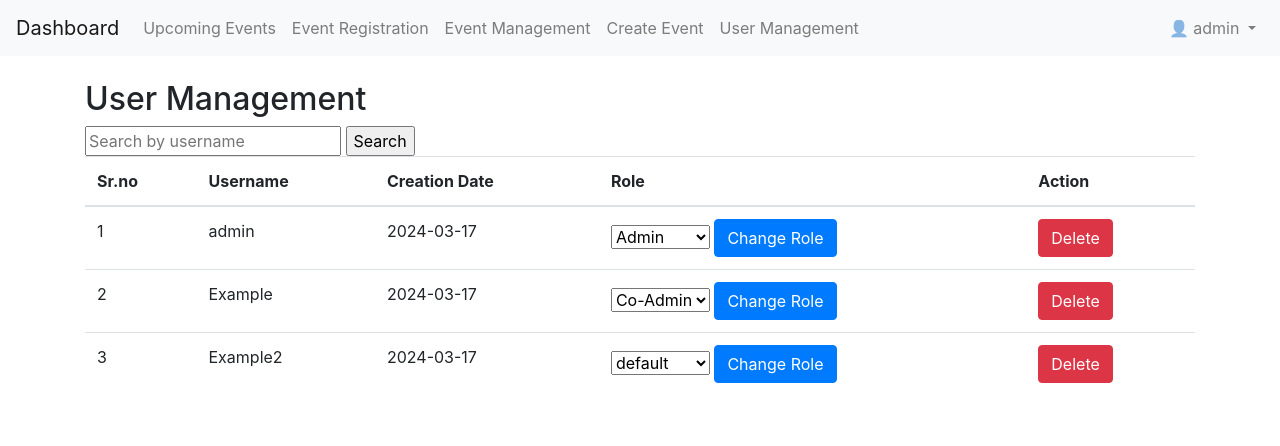
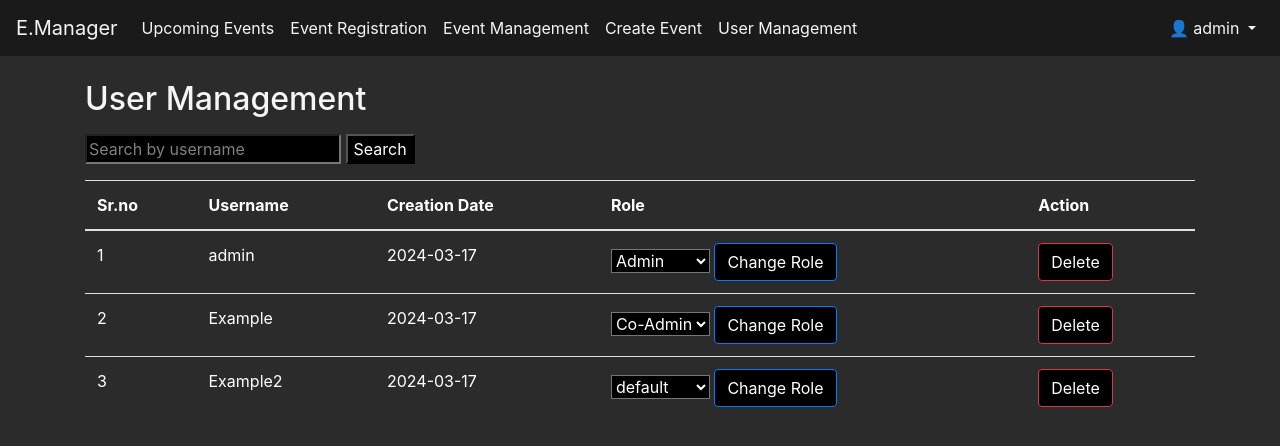
Before and after one commit to Kaushik-Shahare/Event-Manager, a Flask app: page /user_management in a window 1280 px wide. Shown: the top 446 px of the page. Run offline with Flask 3, Linux system fonts and the light colour scheme; a user stored in the database is signed in; data comes from the database, SQL or seed files in the repository; some libraries are stand-ins or nearby versions.

Commit message:
Changed the theam to dark

```diff
--- a/App.py
+++ b/App.py
@@ -217,6 +217,7 @@
             search_result = Event.query.filter(Event.title == search).first()
             if search_result:
                 search_result = Registration.query.filter(Registration.event_id == search_result.id).all()
+                total_result = len(search_result)
 
                 return render_template('event_manager.html', events=search_result, total_result=total_result)
             else:
--- a/requirements.txt
+++ b/requirements.txt
@@ -3,3 +3,4 @@
 bcrypt==4.1.2
 zxcvbn==4.4.28
 SQLAlchemy==2.0.27
+flask-pymongo==2.3.0
--- /dev/null
+++ b/static/css/dashboard.css
@@ -0,0 +1,98 @@
+body {
+  background-color: #2b2b2b;
+  color: #f5f5f5;
+}
+
+.navbar {
+  background-color: #1a1a1a !important;
+}
+
+.nav-link,
+.dropdown-item {
+  color: #f5f5f5 !important;
+}
+
+.navbar-brand {
+  color: #f5f5f5 !important;
+}
+
+.btn-primary {
+  background-color: #007bff;
+  border-color: #007bff;
+}
+
+.btn-primary:hover {
+  background-color: #0069d9;
+  border-color: #0062cc;
+}
+
+.card {
+  background-color: #3a3a3a;
+}
+
+.card-text {
+  color: #f5f5f5;
+}
+
+.text-muted {
+  color: #6c757d !important;
+}
+
+.container {
+  background-color: #2b2b2b;
+}
+
+table {
+  color: #ffffff;
+}
+
+th,
+td {
+  color: #ffffff;
+}
+
+input {
+  background-color: #000000;
+  color: #ffffff;
+}
+
+::placeholder {
+  color: #ffffff;
+  opacity: 0.5;
+}
+
+.dropdown-menu {
+  background-color: #000000;
+  color: #ffffff;
+}
+
+.dropdown-item {
+  color: grey;
+}
+
+.dropdown-item:hover {
+  color: white;
+  background-color: #333333;
+}
+select {
+  background-color: #000000 !important;
+  color: #ffffff !important;
+}
+
+select option {
+  background-color: #000000 !important;
+  color: #ffffff !important;
+}
+input,
+textarea {
+  background-color: #000000 !important;
+  color: #ffffff !important;
+}
+
+::placeholder {
+  color: #ffffff !important;
+  opacity: 0.5 !important;
+}
+input[type="date"]::-webkit-calendar-picker-indicator {
+  filter: invert(100%);
+}
--- a/templates/event.html
+++ b/templates/event.html
@@ -8,10 +8,14 @@
       href="https://stackpath.bootstrapcdn.com/bootstrap/4.5.0/css/bootstrap.min.css"
       rel="stylesheet"
     />
+    <link
+      rel="stylesheet"
+      href="{{url_for('static',filename='css/dashboard.css')}}"
+    />
   </head>
   <body>
     <nav class="navbar navbar-expand-lg navbar-light bg-light">
-      <a class="navbar-brand" href="/event">Dashboard</a>
+      <a class="navbar-brand" href="/event">E.Manager</a>
       <button
         class="navbar-toggler"
         type="button"
--- a/templates/user_management.html
+++ b/templates/user_management.html
@@ -8,10 +8,11 @@
       href="https://stackpath.bootstrapcdn.com/bootstrap/4.5.0/css/bootstrap.min.css"
       rel="stylesheet"
     />
+    <link rel="stylesheet" href="{{url_for('static',filename='css/dashboard.css')}}" />
   </head>
   <body>
     <nav class="navbar navbar-expand-lg navbar-light bg-light">
-      <a class="navbar-brand" href="#">Dashboard</a>
+      <a class="navbar-brand" href="/event">E.Manager</a>
       <button
         class="navbar-toggler"
         type="button"
@@ -79,14 +80,14 @@
     {% endif %}
 
     <div class="container mt-4">
-      <h2>User Management</h2>
+      <h2 class="mb-3">User Management</h2>
 
-      <form method="POST">
+      <form method="POST" class="mb-3">
         <input type="text" name="search" placeholder="Search by username" />
         <input type="submit" value="Search" />
       </form>
 
-      <table class="table">
+      <table class="table mb-3">
         <thead>
           <tr>
             <th>Sr.no</th>
```
Also changed, not shown: templates/create_event.html (+6 -2 lines), templates/event_manager.html (+8 -4 lines).
